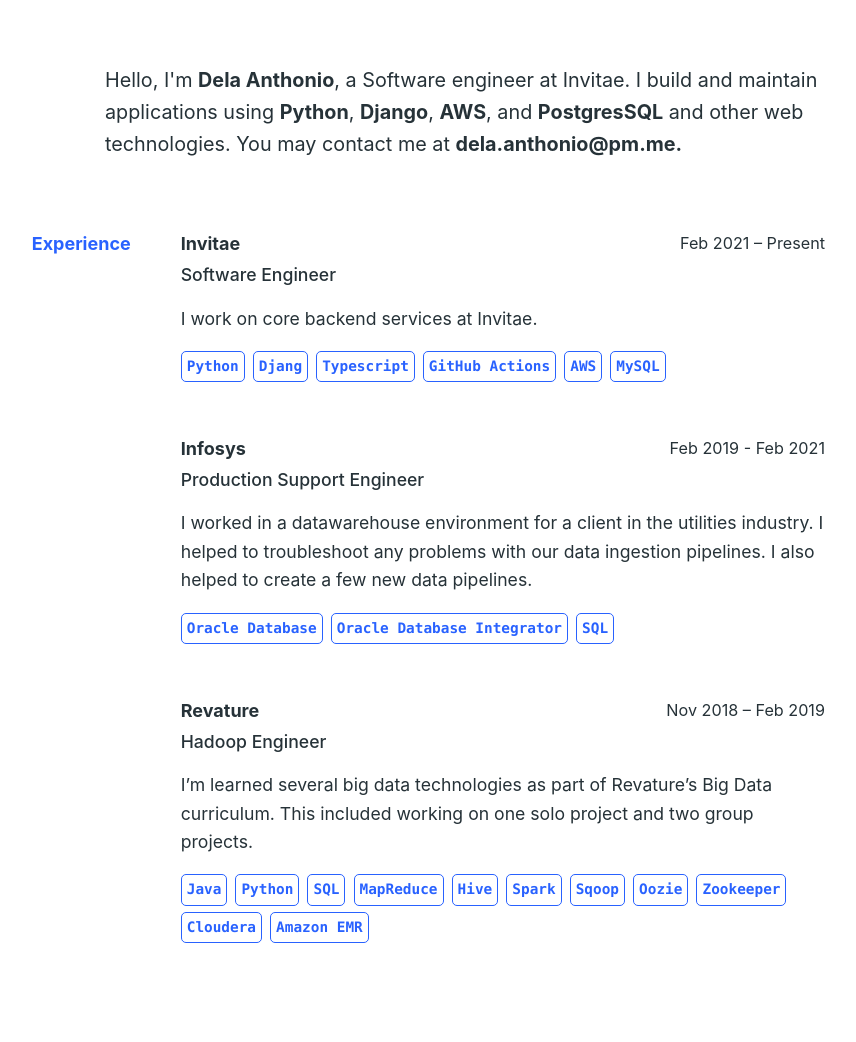
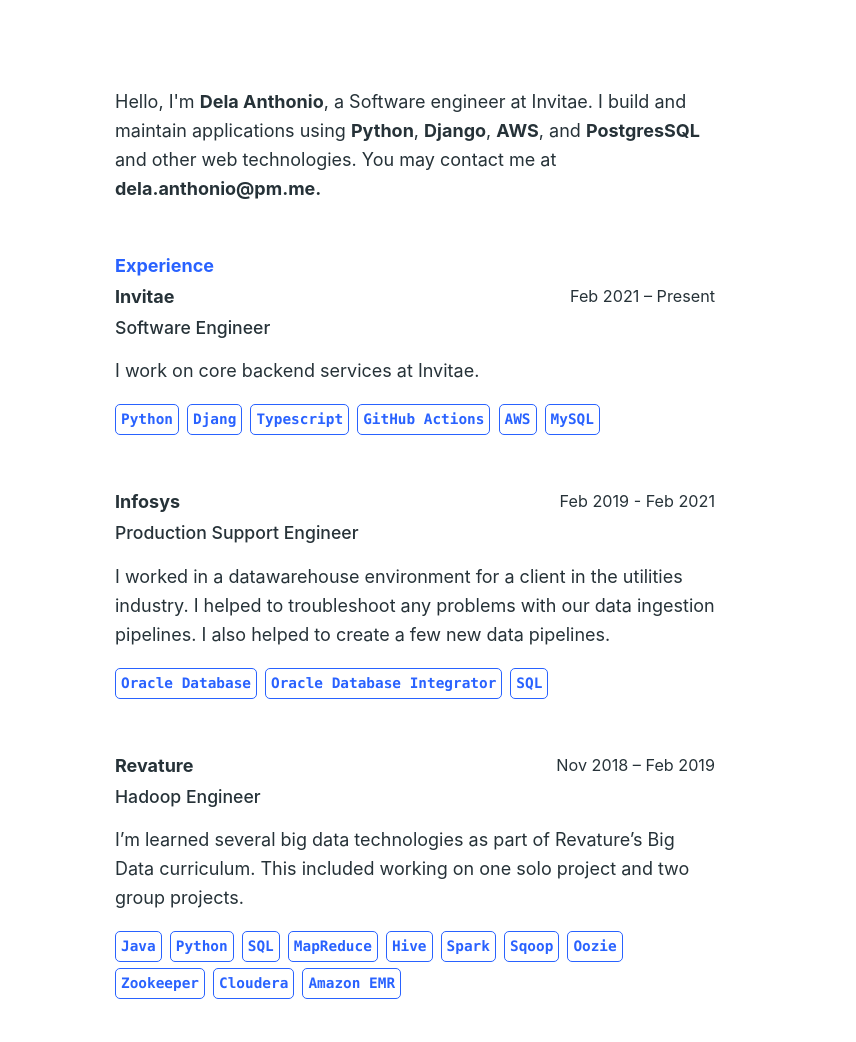
Before and after one commit to delaanthonio/delaanthonio.github.io, a Jekyll site: the page built from index.html, in a window 1280 px wide. Shown: the whole page, without its empty margins (225-1081 px from the left). Built offline with Jekyll 4.4.1, drawn with Linux system fonts in a browser that asks for light colours; before the commit the page ends 991 px from its top, so only the background shows below that.

Commit message:
chore: update css styling

```diff
--- a/_sass/_base.sass
+++ b/_sass/_base.sass
@@ -9,9 +9,8 @@
   font-size: 18px
   justify-content: center
   line-height: 1.61
-  margin: 0 auto
-  max-width: 1100px
-  padding: 10px
+  margin: 20px auto
+  max-width: 600px
 
 a
   color: inherit
@@ -29,10 +28,8 @@
     padding: 20px 35px
   +phablet
     padding: 10px
-  display: flex
   justify-content: center
-  padding: 25px 120px
-
+  padding-top: 30px
 
 strong
   font-weight: $strong-font-weight
--- a/_sass/_modules.sass
+++ b/_sass/_modules.sass
@@ -6,7 +6,6 @@
     margin-bottom: 0
 
 .description
-  font-size: .98rem
   margin: 15px 0
 
 .title
@@ -19,9 +18,7 @@
       text-align: left
       width: auto
     color: $accent
-    margin-right: 50px
-    text-align: right
-    width: 160px
+    text-align: left
 
 .subtitle
   font-size: .98rem
@@ -29,7 +26,7 @@
 
 .content
   margin: 0 auto
-  max-width: 800px
+  max-width: 600px
   width: 100%
 
 .tag
@@ -55,10 +52,7 @@
     width: auto
   display: flex
   flex-direction: column
-  font-size: 1.1rem
-  justify-content: space-around
-  margin-left: 100px
-  max-width: 800px
+  justify-content: space-between
 
 .job
   .time-place
@@ -86,3 +80,6 @@
     &--item
       font-size: .9rem
       margin: 5px 0
+
+.post
+  max-width: 600px
```
